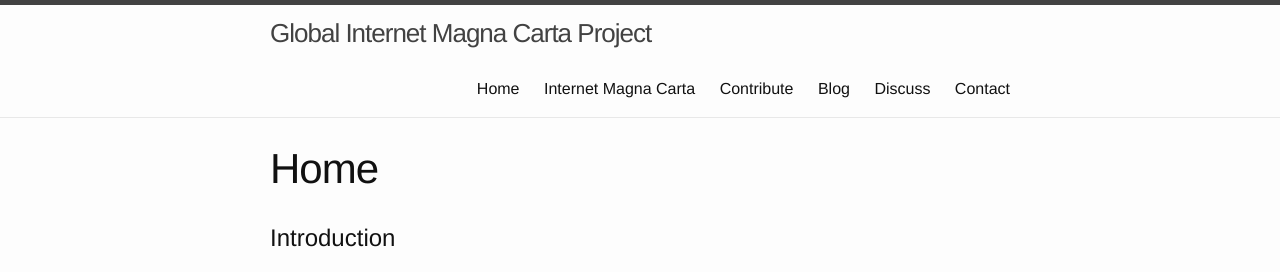
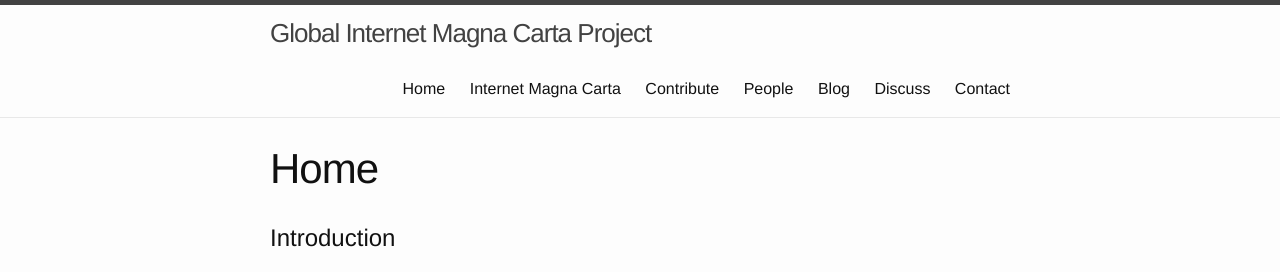
Before and after one commit to GLINMACA/glinmaca.github.io, a Jekyll site: the page built from index.md, in a window 1280 px wide. Shown: the top 272 px of the page. Built offline with Jekyll 4.4.1, drawn with Linux system fonts in a browser that asks for light colours.

Commit message:
Re-adding people to top nav

```diff
--- a/_data/pages.yml
+++ b/_data/pages.yml
@@ -6,6 +6,9 @@
   group: navigation
 - url: /contribute
   title: Contribute
+  group: navigation
+- url: /people
+  title: People
   group: navigation
 - url: /blog
   title: Blog
```
